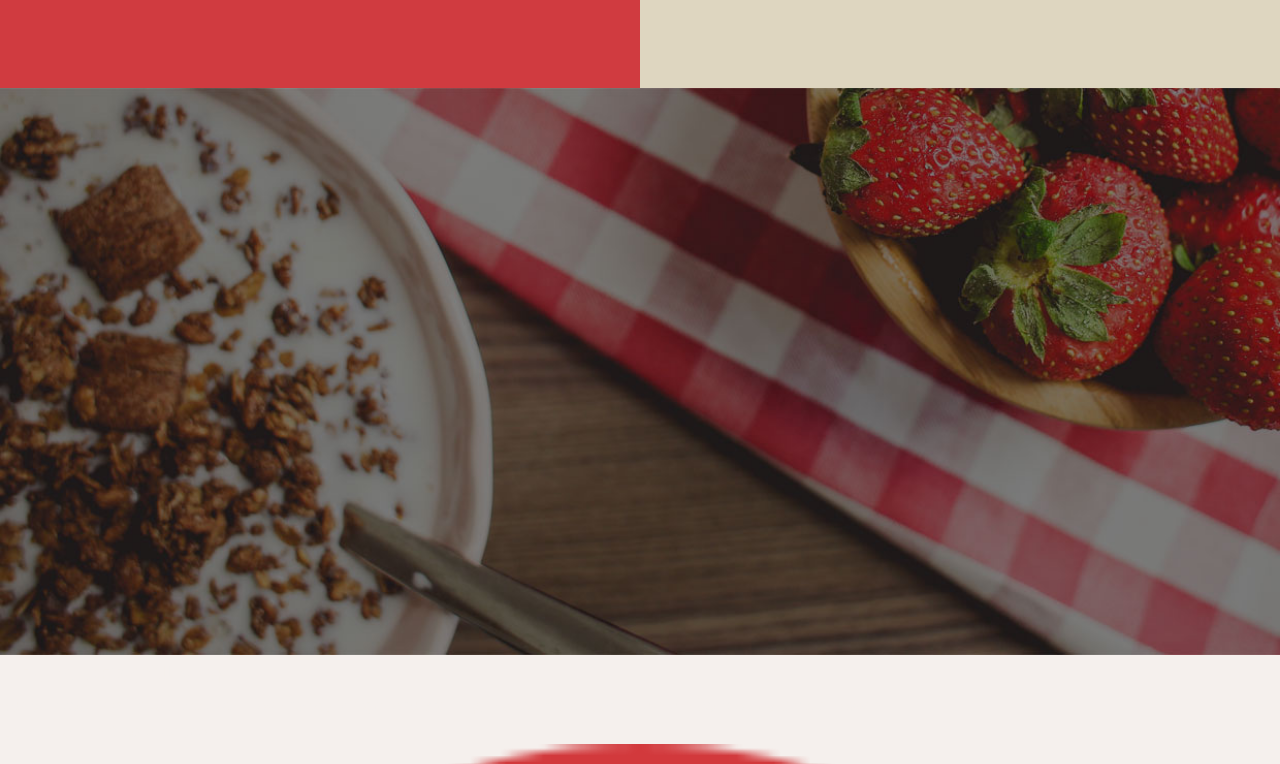
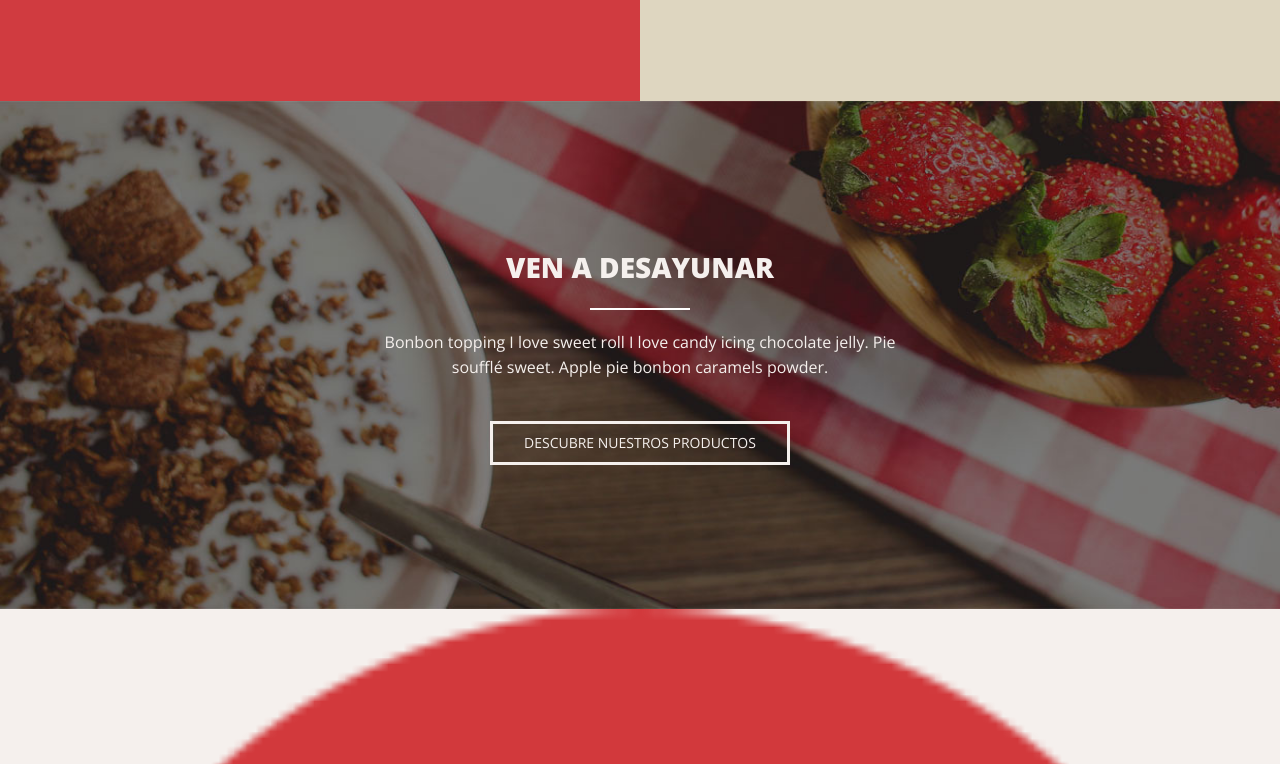
Before and after one commit to martincillo/landing-cafeteria, a plain HTML site: page index.html in a window 1280 px wide. Shown: the part 975-1739 px from the top of the page. Drawn offline with nearby package versions, Linux system fonts and the light colour scheme.

Commit message:
Terminada la sección about-us.

```diff
--- a/assets/sass/base/_base.scss
+++ b/assets/sass/base/_base.scss
@@ -29,3 +29,9 @@ img {
   height: auto;
   max-width: 100%;
 }
+
+h1 { font-size: var(--h1-font-size); }
+
+h2 {font-size: var(--h2-font-size); }
+
+h3 {font-size: var(--h3-font-size); }
--- /dev/null
+++ b/assets/sass/components/_buttons.scss
@@ -0,0 +1,7 @@
+.button {
+  display: block;
+  width: 100%;
+  padding: .5rem 1.5rem;
+  font-size: 14px;
+  border: 3px solid var(--main-text-color);
+}
--- a/assets/sass/helpers/_utilities.scss
+++ b/assets/sass/helpers/_utilities.scss
@@ -3,7 +3,7 @@
   content: '';
   position: absolute;
   left: 50%;
-  bottom: -20%;
+  bottom: -20px;
   width: 100px;
   height: 2px;
   background-color: #fff;
--- /dev/null
+++ b/assets/sass/layout/_about-us-section.scss
@@ -0,0 +1,42 @@
+.about-us {
+  position: relative;
+  text-align: center;
+
+  &__img {
+    position: absolute;
+    top: 0;
+    left: 0;
+    width: 100%;
+    height: 100%;
+    object-fit: cover;
+    object-position: 15%;
+
+    @include mq(l) { object-fit: initial; }
+  }
+
+  &-content {
+    padding: 4.2rem 0;
+    position: relative;
+
+    @include mq(l) { padding: 9rem 0; }
+
+    &__title,
+    &__description { margin-bottom: 2.5rem; }
+
+    &__title {
+      position: relative;
+
+      &::after { @extend %line-pseudo; }
+    }
+
+    &__description,
+    &__button { max-width: 300px; }
+
+    &__description {
+
+      @include mq(l) { max-width: 520px; }
+    }
+
+    &__button { transition: background-color .3s; }
+  }
+}
--- a/assets/sass/layout/_header.scss
+++ b/assets/sass/layout/_header.scss
@@ -20,7 +20,7 @@
     position: relative;
 
     h1 {
-      max-width: 365px;
+      max-width: 370px;
       position: relative;
       margin-bottom: 3rem;
 
--- a/assets/sass/layout/_welcome-section.scss
+++ b/assets/sass/layout/_welcome-section.scss
@@ -11,7 +11,7 @@
     }
 
     &__title {
-      max-width: 260px;
+      max-width: 302px;
       margin-bottom: 1rem;
     }
 
--- a/assets/sass/main.scss
+++ b/assets/sass/main.scss
@@ -8,7 +8,9 @@
 @import './layout/layout';
 @import './layout/header';
 @import './layout/welcome-section';
+@import './layout/about-us-section';
 
 @import './components/hamburguer_button';
+@import './components/buttons';
 
 @import './state/state';
--- a/index.html
+++ b/index.html
@@ -45,10 +45,12 @@
       </article>
     </section>
     <section class="about-us">
-      <img src="./assets/img/fondo2.jpg" alt="">
-      <h2 class="uppercase">Ven a desayunar</h2>
-      <p>Bonbon topping I love sweet roll I love candy icing chocolate jelly. Pie soufflé sweet. Apple pie bonbon caramels powder.</p>
-      <a href="button uppercase">Descubre nuestros productos</a>
+      <img class="about-us__img" src="./assets/img/fondo2.jpg" alt="">
+      <div class="about-us-content l-container">
+        <h2 class="about-us-content__title uppercase center">Ven a desayunar</h2>
+        <p class="about-us-content__description center">Bonbon topping I love sweet roll I love candy icing chocolate jelly. Pie soufflé sweet. Apple pie bonbon caramels powder.</p>
+        <a href="#" class="about-us-content__button button uppercase center">Descubre nuestros productos</a>
+      </div>
     </section>
     <section class="variety">
       <figure>
```
Also changed, not shown: assets/css/main.css.
